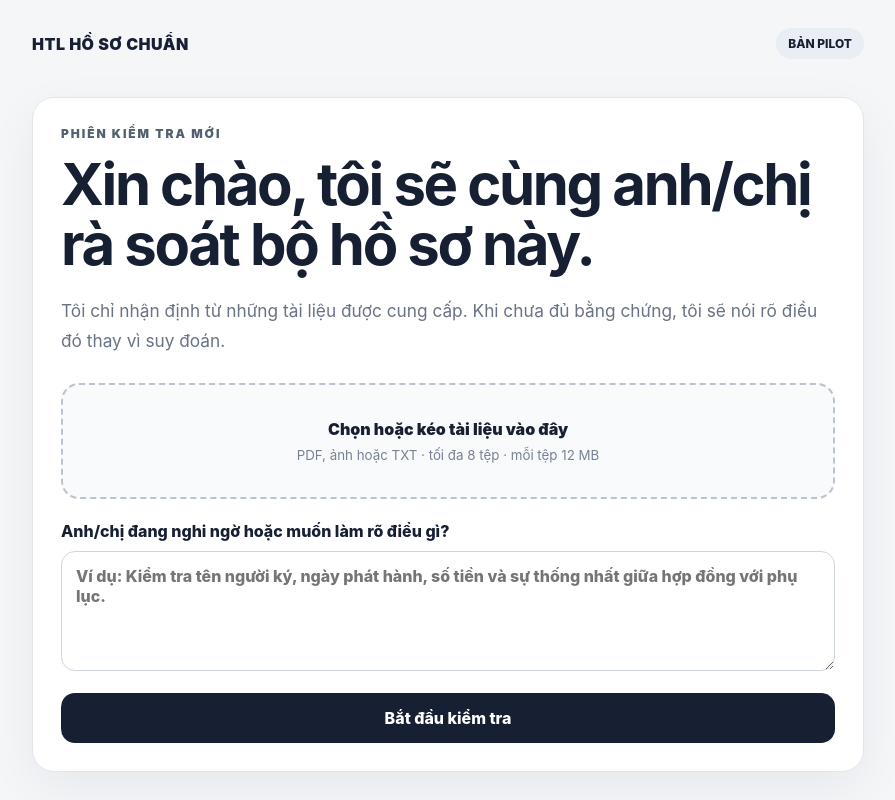
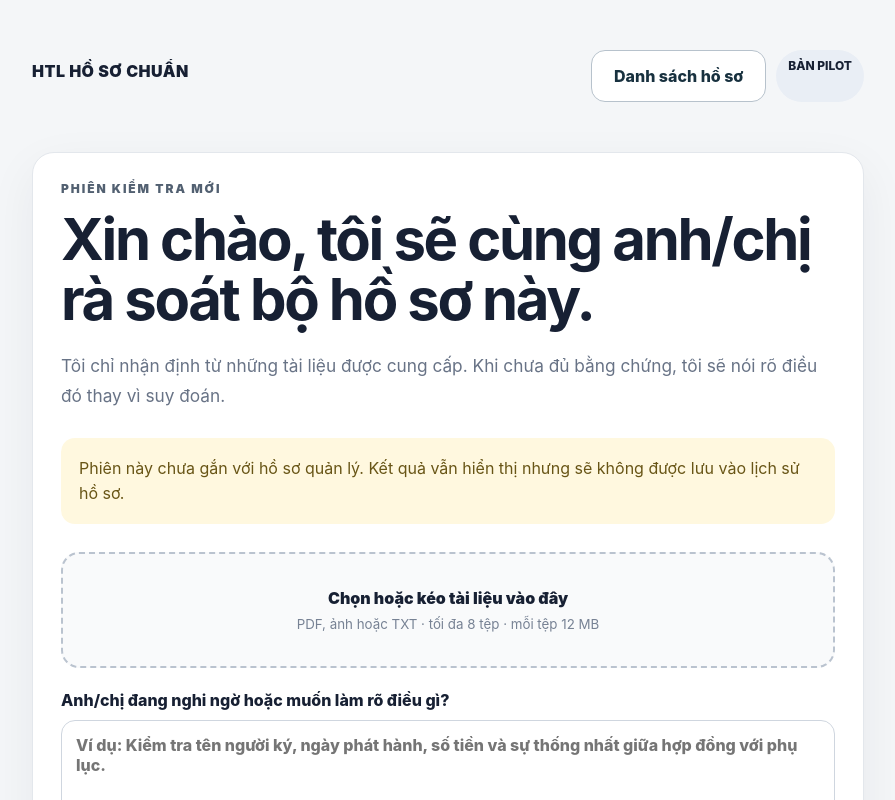
Before and after one commit to tienhqprime-hub/htl-ho-so-chuan, a Next.js app: page /kiem-tra in a window 1280 px wide. Shown: the top 800 px of the page, without its empty margins (192-1087 px from the left). Built offline with nearby package versions, Linux system fonts and the light colour scheme.

Commit message:
feat: save verification results to dossier history

```diff
--- a/app/kiem-tra/page.tsx
+++ b/app/kiem-tra/page.tsx
@@ -1,7 +1,8 @@
 'use client';
 
 import Link from 'next/link';
-import { FormEvent, useMemo, useState } from 'react';
+import { FormEvent, useEffect, useMemo, useState } from 'react';
+import { saveVerificationHistory, updateDossierStatus } from '../../lib/dossier-storage';
 
 type Finding = {
   severity: 'CAO' | 'TRUNG BÌNH' | 'THẤP' | 'THÔNG TIN';
@@ -18,6 +19,13 @@ type Result = {
   findings: Finding[];
   limitations: string[];
   nextSteps: string[];
+};
+
+type DossierContext = {
+  id: string;
+  code: string;
+  name: string;
+  company: string;
 };
 
 const processSteps = [
@@ -42,6 +50,19 @@ export default function VerificationPage() {
   const [step, setStep] = useState(0);
   const [error, setError] = useState('');
   const [result, setResult] = useState<Result | null>(null);
+  const [dossier, setDossier] = useState<DossierContext | null>(null);
+
+  useEffect(() => {
+    const params = new URLSearchParams(window.location.search);
+    const id = params.get('dossierId') || '';
+    if (!id) return;
+    setDossier({
+      id,
+      code: params.get('code') || '',
+      name: params.get('name') || '',
+      company: params.get('company') || '',
+    });
+  }, []);
 
   const totalSize = useMemo(
     () => files.reduce((sum, file) => sum + file.size, 0),
@@ -59,6 +80,7 @@ export default function VerificationPage() {
     setResult(null);
     setLoading(true);
     setStep(0);
+    if (dossier) updateDossierStatus(dossier.id, 'Đang kiểm tra');
 
     const timer = window.setInterval(() => {
       setStep((current) => Math.min(current + 1, processSteps.length - 1));
@@ -72,8 +94,31 @@ export default function VerificationPage() {
       const response = await fetch('/api/analyze', { method: 'POST', body: form });
       const payload = await response.json();
       if (!response.ok) throw new Error(payload?.error || 'Hệ thống chưa xử lý được hồ sơ.');
-      setResult(payload as Result);
+
+      const completedResult = payload as Result;
+      setResult(completedResult);
+
+      if (dossier) {
+        saveVerificationHistory({
+          id: crypto.randomUUID(),
+          dossierId: dossier.id,
+          dossierCode: dossier.code,
+          dossierName: dossier.name,
+          company: dossier.company,
+          createdAt: new Date().toLocaleString('vi-VN'),
+          fileNames: files.map((file) => file.name),
+          context,
+          status: completedResult.status,
+          confidence: completedResult.confidence,
+          summary: completedResult.summary,
+        });
+        updateDossierStatus(
+          dossier.id,
+          completedResult.status === 'CÓ CƠ SỞ TIN CẬY' ? 'Hoàn thành' : 'Chờ bổ sung'
+        );
+      }
     } catch (caught) {
+      if (dossier) updateDossierStatus(dossier.id, 'Chờ bổ sung');
       setError(caught instanceof Error ? caught.message : 'Đã có lỗi xảy ra.');
     } finally {
       window.clearInterval(timer);
@@ -85,7 +130,10 @@ export default function VerificationPage() {
     <main className="shell narrow">
       <header className="topbar noPrint">
         <Link href="/" className="brand">HTL HỒ SƠ CHUẨN</Link>
-        <span className="pilot">BẢN PILOT</span>
+        <div className="actions">
+          <Link className="primary secondary" href="/ho-so">Danh sách hồ sơ</Link>
+          <span className="pilot">BẢN PILOT</span>
+        </div>
       </header>
 
       <section className="panel noPrint">
@@ -94,6 +142,19 @@ export default function VerificationPage() {
         <p className="leadResult muted">
           Tôi chỉ nhận định từ những tài liệu được cung cấp. Khi chưa đủ bằng chứng, tôi sẽ nói rõ điều đó thay vì suy đoán.
         </p>
+
+        {dossier && (
+          <div className="dossierContext">
+            <div><small>HỒ SƠ ĐANG KIỂM TRA</small><strong>{dossier.code} · {dossier.name}</strong></div>
+            <span>{dossier.company}</span>
+          </div>
+        )}
+
+        {!dossier && (
+          <div className="notice">
+            Phiên này chưa gắn với hồ sơ quản lý. Kết quả vẫn hiển thị nhưng sẽ không được lưu vào lịch sử hồ sơ.
+          </div>
+        )}
 
         <form onSubmit={submit}>
           <label className="upload">
@@ -115,10 +176,7 @@ export default function VerificationPage() {
                   <span>{(file.size / 1024 / 1024).toFixed(2)} MB</span>
                 </div>
               ))}
-              <div>
-                <strong>Tổng cộng</strong>
-                <span>{(totalSize / 1024 / 1024).toFixed(2)} MB</span>
-              </div>
+              <div><strong>Tổng cộng</strong><span>{(totalSize / 1024 / 1024).toFixed(2)} MB</span></div>
             </div>
           )}
 
@@ -145,9 +203,7 @@ export default function VerificationPage() {
           <div className="progressTrack"><span style={{ width: `${((step + 1) / processSteps.length) * 100}%` }} /></div>
           <p className="muted">Anh/chị vui lòng giữ trang này mở. Thời gian xử lý phụ thuộc số lượng và độ dài tài liệu.</p>
           <ol className="processList">
-            {processSteps.map((item, index) => (
-              <li className={index <= step ? 'done' : ''} key={item}>{item}</li>
-            ))}
+            {processSteps.map((item, index) => <li className={index <= step ? 'done' : ''} key={item}>{item}</li>)}
           </ol>
         </section>
       )}
@@ -155,15 +211,12 @@ export default function VerificationPage() {
       {result && (
         <section className="panel result">
           <div className="resultHead">
-            <div>
-              <div className="eyebrow">QUAN ĐIỂM CỦA HTL</div>
-              <h2>{result.status}</h2>
-            </div>
+            <div><div className="eyebrow">QUAN ĐIỂM CỦA HTL</div><h2>{result.status}</h2></div>
             <div className="score"><strong>{result.confidence}%</strong><span>Mức độ tự tin</span></div>
           </div>
-
           <p className="leadResult">{result.summary}</p>
           <div className="notice">Kết quả này hỗ trợ ra quyết định, không thay thế giám định, công chứng, cơ quan cấp phát hoặc tư vấn pháp lý.</div>
+          {dossier && <p className="savedNotice">Đã lưu kết quả vào lịch sử hồ sơ {dossier.code}.</p>}
 
           <h3>Các điểm HTL đã phát hiện</h3>
           <div className="findings">
@@ -179,19 +232,14 @@ export default function VerificationPage() {
           </div>
 
           <div className="twoCols">
-            <div>
-              <h3>Điều chưa thể kết luận</h3>
-              <ul>{result.limitations.map((item) => <li key={item}>{item}</li>)}</ul>
-            </div>
-            <div>
-              <h3>Việc nên làm tiếp theo</h3>
-              <ol>{result.nextSteps.map((item) => <li key={item}>{item}</li>)}</ol>
-            </div>
+            <div><h3>Điều chưa thể kết luận</h3><ul>{result.limitations.map((item) => <li key={item}>{item}</li>)}</ul></div>
+            <div><h3>Việc nên làm tiếp theo</h3><ol>{result.nextSteps.map((item) => <li key={item}>{item}</li>)}</ol></div>
           </div>
 
           <div className="actions noPrint">
             <button className="primary" onClick={() => window.print()}>In hoặc lưu PDF</button>
-            <button className="primary secondary" onClick={() => { setResult(null); setFiles([]); setContext(''); }}>Kiểm tra bộ hồ sơ khác</button>
+            {dossier && <Link className="primary secondary" href="/ho-so">Trở về hồ sơ</Link>}
+            <button className="primary secondary" onClick={() => { setResult(null); setFiles([]); setContext(''); }}>Kiểm tra tài liệu khác</button>
           </div>
         </section>
       )}
```
